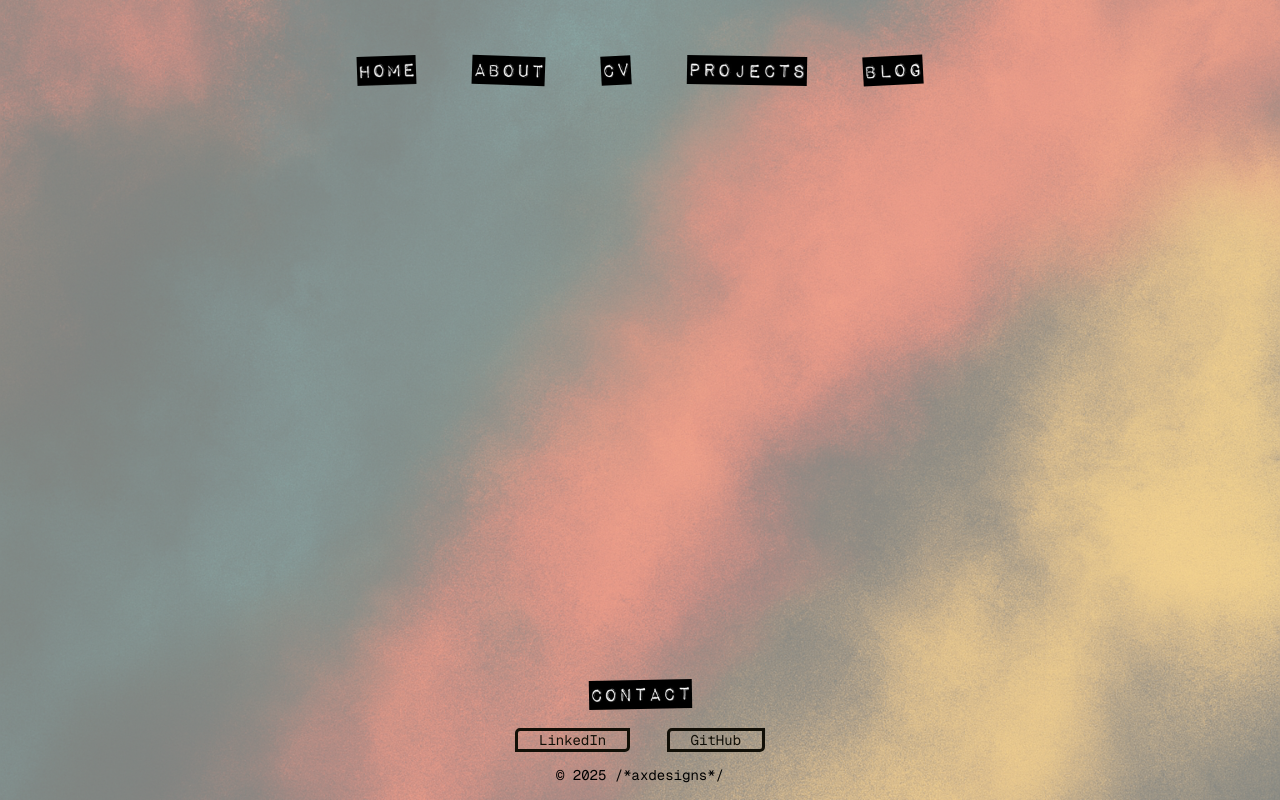
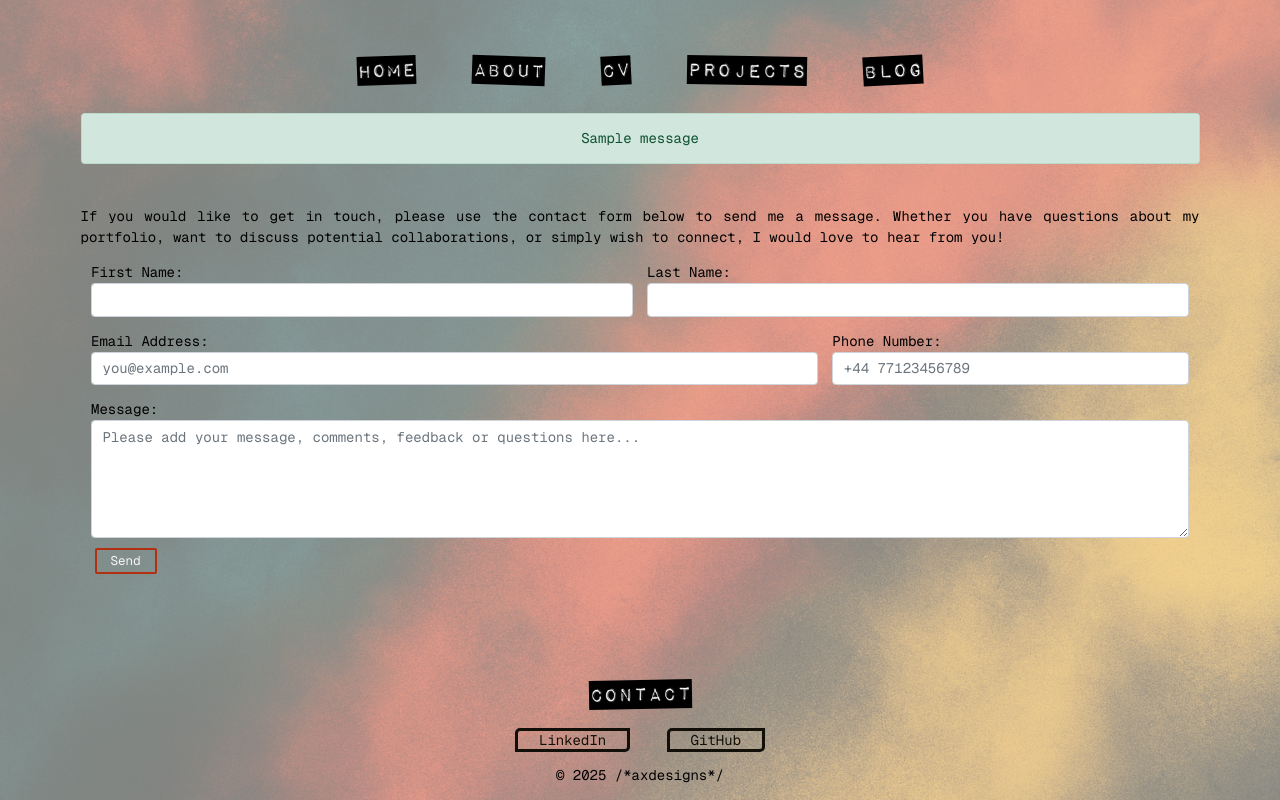
Before and after one commit to AxdeKlerk/Portfolio, a Django app: template portfolio/templates/portfolio/contact.html in a window 1280 px wide. Run offline with Django 5.2, Linux system fonts and the light colour scheme; the template is opened without the code that fills it: most values are stand-ins (such as "Sample title", 1, 10 or a date in 2020); one stand-in notice (Sample message) is shown.

Commit message:
Define contact form in views Route contact url paths Add content to contact template Add message block to base template Add portfolio label to home page

```diff
--- a/portfolio/templates/portfolio/contact.html
+++ b/portfolio/templates/portfolio/contact.html
@@ -5,6 +5,55 @@
 {% block body_class %}standard-page{% endblock %}
 
 {% block content %}
+<div class="container">
+  <div class="row justify-content-center text-center">
 
+    <div class="col-12 text-left text-justify">
+        <p>If you would like to get in touch, please use the contact form below to send me a message.
+        Whether you have questions about my portfolio, want to discuss potential collaborations, or simply wish to connect,
+        I would love to hear from you!
+        </p>
+    </div>
+  </div>
+
+  <!-- Contact form -->
+<form method="POST" action="{% url 'portfolio:contact' %}" novalidate>
+    {% csrf_token %}
+    <div class="container text-start">
+      <div class="row g-3">
+        <div class="col-md-6">
+          <label for="firstName" class="cp-item">First Name:</label>
+          <input type="text" class="form-control" id="firstName" name="first_name" required>
+
+        </div>
+        <div class="col-md-6">
+          <label for="lastName" class="cp-item">Last Name:</label>
+          <input type="text" class="form-control" id="lastName" name="last_name" required>
+
+        </div>
+        <div class="col-md-8">
+          <label for="email" class="cp-item">Email Address:</label>
+          <input type="email" class="form-control" id="email" placeholder="you@example.com" name="email" required>
+
+        </div>
+        <div class="col-md-4">
+          <label for="phone" class="cp-item">Phone Number:</label>
+          <input type="text" class="form-control" id="phone" name="phone" placeholder="+44 77123456789">
+        </div>
+
+        <div class="col-12">
+          <label for="message" class="cp-item">Message:</label>
+          <textarea class="form-control" id="message" name="message" rows="5" placeholder="Please add your message, comments, feedback or questions here..." required></textarea>
+        </div>
+
+  <!-- Hidden input field to pass custom parameters -->
+      <div class="row align-items-start">
+        <div class="col-6">
+          <button type="submit" class="btn btn-cv">Send</button>
+        </div>
+      </div>
+    </div>
+  </form>
+</div>
 
 {% endblock %}
--- a/portfolio/templates/portfolio/home.html
+++ b/portfolio/templates/portfolio/home.html
@@ -5,6 +5,7 @@
 
 {% block hero_content %}
     <img src="{% static 'images/dymo-me.jpg' %}" alt="Ax’s name label" class="hero-center-img">
+    <img src="{% static 'images/dymo-portfolio.jpg' %}" alt="Portfolio label" class="hero-bottom-img">
 {% endblock %}
 
 {% block content %}{% endblock %}
--- a/static/css/style.css
+++ b/static/css/style.css
@@ -121,6 +121,15 @@ main {
     top: 50%;
     left: 50%;
     transform: translate(-50%, -50%);
+    height: 50px;
+    width: auto;
+    z-index: 5;
+}
+.hero-bottom-img {
+    position: absolute;
+    top: calc(50% + 40px); /* moves it BELOW the centered first image */
+    left: 50%;
+    transform: translateX(-50%) rotate(2deg);
     height: 50px;
     width: auto;
     z-index: 5;
--- a/templates/base.html
+++ b/templates/base.html
@@ -46,6 +46,17 @@
             {% block hero_content %}{% endblock %}
         </div>
 
+        <!-- Messages -->
+        {% if messages %}
+        <div class="container mt-3">
+            {% for message in messages %}
+                <div class="alert alert-success text-center">
+                    {{ message }}
+                </div>
+            {% endfor %}
+        </div>
+        {% endif %}
+
         <main>
             {% block content %}{% endblock %}
         </main>
@@ -61,5 +72,7 @@
             <p class="mt-3">&copy; 2025 /*axdesigns*/</p>
         </footer>
     </div>
+
+    <script src="https://cdn.jsdelivr.net/npm/bootstrap@5.3.3/dist/js/bootstrap.bundle.min.js" integrity="sha384-YvpcrYf0tY3lHB60NNkmXc5s9fDVZLESaAA55NDzOxhy9GkcIdslK1eN7N6jIeHz" crossorigin="anonymous"></script>
 </body>
 </html>
```
Also changed, not shown: config/settings.py (+10 -1 lines), portfolio/views.py (+34 -2 lines).
